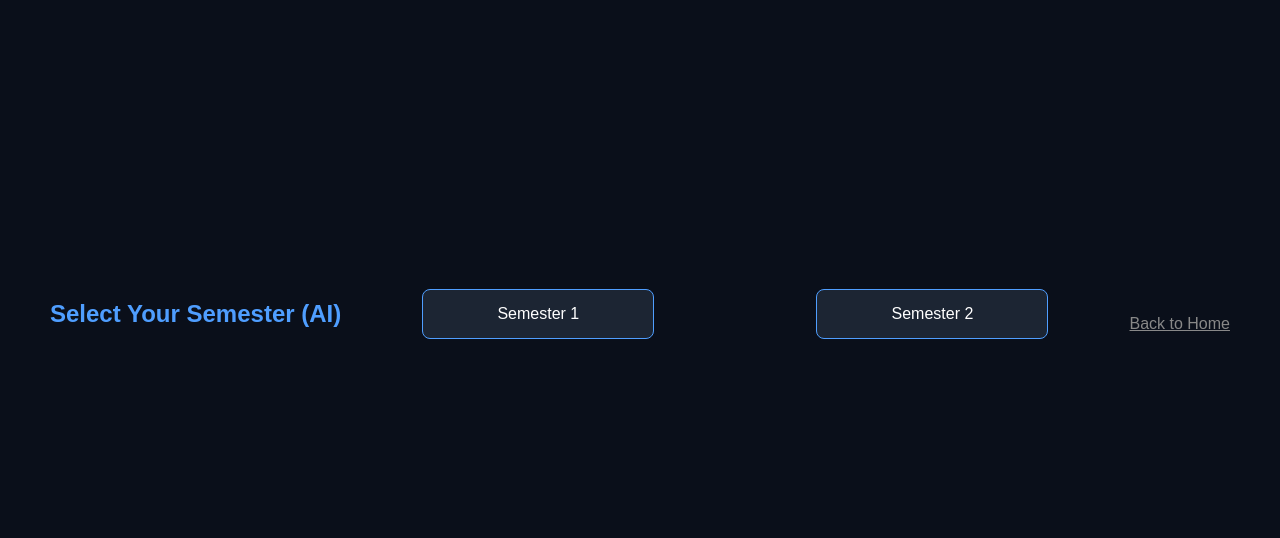
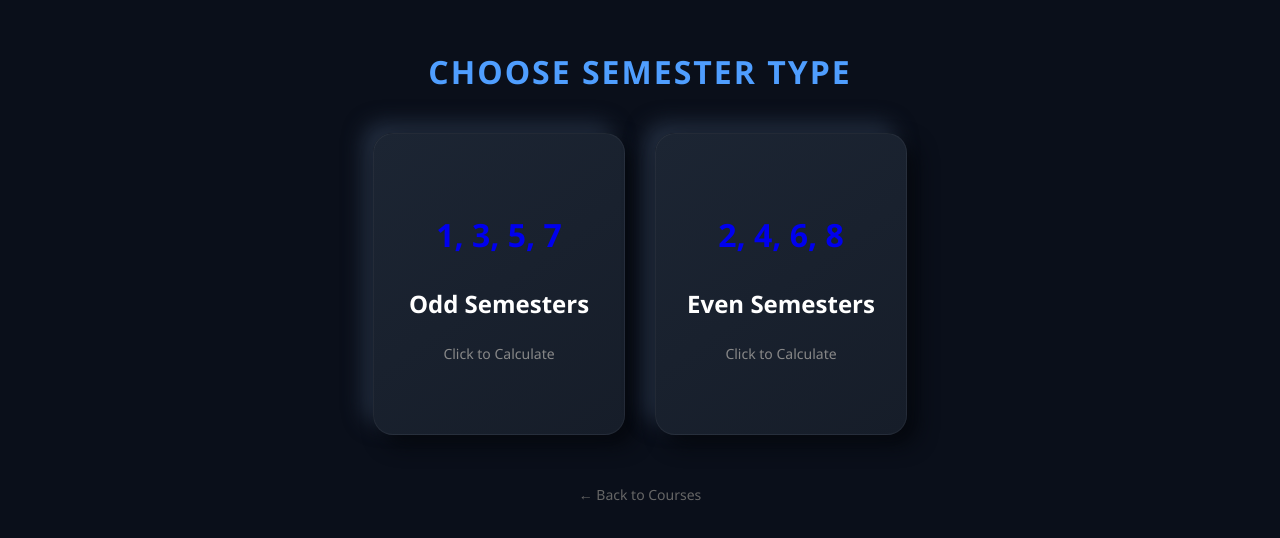
Before and after one commit to Rahul-web01/Scholarspace-main, a plain HTML site: page scholarspace main/select_semester_ai.html in a window 1280 px wide. Shown: the part 136-674 px from the top of the page. Drawn offline with Linux system fonts and the light colour scheme.

Commit message:
Redesigned AI menu to odd/even

```diff
--- a/scholarspace main/select_semester_ai.html
+++ b/scholarspace main/select_semester_ai.html
@@ -4,18 +4,107 @@
     <meta charset="UTF-8">
     <meta name="viewport" content="width=device-width, initial-scale=1.0">
     <title>Select Semester (AI)</title>
-    <link rel="stylesheet" href="style.css">
     <style>
-        body { text-align: center; background-color: #0a0f1a; color: white; padding: 50px; font-family: sans-serif; }
-        h2 { color: #4f9eff; }
-        .btn { display: block; width: 200px; padding: 15px; margin: 20px auto; background: #1c2533; color: white; text-decoration: none; border-radius: 8px; border: 1px solid #4f9eff; transition: 0.3s; }
-        .btn:hover { background: #4f9eff; color: white; }
+        /* General Page Setup */
+        body {
+            margin: 0;
+            padding: 0;
+            font-family: 'Segoe UI', sans-serif;
+            background: #0a0f1a; /* Dark Navy Background */
+            color: white;
+            display: flex;
+            flex-direction: column;
+            align-items: center;
+            justify-content: center;
+            height: 100vh; /* Full screen height */
+        }
+
+        h2 {
+            font-size: 2rem;
+            margin-bottom: 40px;
+            color: #4f9eff;
+            text-transform: uppercase;
+            letter-spacing: 2px;
+        }
+
+        /* The Container for the two cards */
+        .container {
+            display: flex;
+            gap: 30px; /* Space between cards */
+            flex-wrap: wrap;
+            justify-content: center;
+        }
+
+        /* The Attractive Cards */
+        .card {
+            display: flex;
+            flex-direction: column;
+            justify-content: center;
+            align-items: center;
+            width: 250px;
+            height: 300px;
+            background: linear-gradient(145deg, #1c2533, #161d29); /* Subtle 3D gradient */
+            border-radius: 20px;
+            box-shadow: 10px 10px 20px #05080e, -10px -10px 20px #232e40; /* Neumorphism shadow */
+            text-decoration: none;
+            transition: all 0.3s ease;
+            border: 1px solid rgba(255, 255, 255, 0.05);
+        }
+
+        /* Text inside the card */
+        .card h3 {
+            font-size: 24px;
+            color: #fff;
+            margin: 10px 0;
+        }
+
+        .card p {
+            color: #888;
+            font-size: 14px;
+        }
+
+        /* Hover Effects (The Magic) */
+        .card:hover {
+            transform: translateY(-10px); /* Moves up */
+            box-shadow: 0 0 25px rgba(79, 158, 255, 0.6); /* Blue Glow */
+            border-color: #4f9eff;
+        }
+
+        /* Specific Colors for variety */
+        .odd:hover h3 { color: #4f9eff; } /* Blue for Odd */
+        .even:hover h3 { color: #ff4fcf; } /* Pink for Even */
+        .even:hover { box-shadow: 0 0 25px rgba(255, 79, 207, 0.6); border-color: #ff4fcf;}
+
+        .back-link {
+            margin-top: 50px;
+            color: #666;
+            text-decoration: none;
+            font-size: 14px;
+            transition: 0.3s;
+        }
+        .back-link:hover { color: white; }
+
     </style>
 </head>
 <body>
-    <h2>Select Your Semester (AI)</h2>
-    <a href="cse.html" class="btn">Semester 1</a>
-    <a href="cse.html" class="btn">Semester 2</a>
-    <a href="index.html" style="color: #888; margin-top: 20px; display: inline-block;">Back to Home</a>
+
+    <h2>Choose Semester Type</h2>
+
+    <div class="container">
+        <a href="cse.html" class="card odd">
+            <h1>1, 3, 5, 7</h1>
+            <h3>Odd Semesters</h3>
+            <p>Click to Calculate</p>
+        </a>
+
+        <a href="cse.html" class="card even">
+            <h1>2, 4, 6, 8</h1>
+            <h3>Even Semesters</h3>
+            <p>Click to Calculate</p>
+        </a>
+    </div>
+
+    <a href="selectcourse.html" class="back-link">← Back to Courses</a>
+
 </body>
 </html>
```
